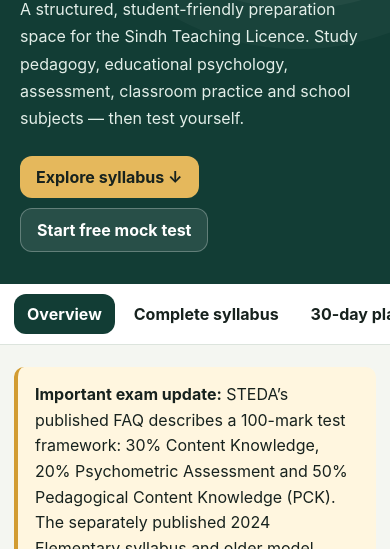
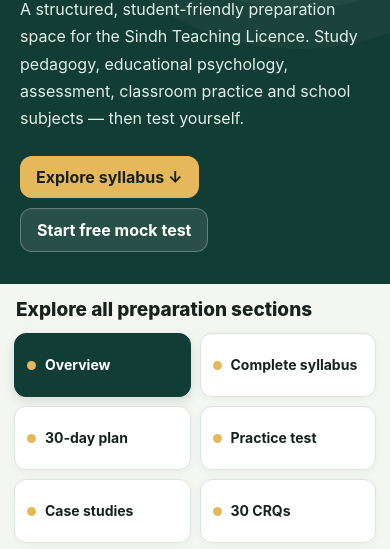
Before and after one commit to gahejodev/gahejodev.github.io, a plain HTML site: page teaching-licence/index.html in a window 390 px wide. Shown: the part 213-762 px from the top of the page. Drawn offline with Linux system fonts and the light colour scheme.

Commit message:
Redesign navigation as mobile-friendly section dashboard

```diff
--- a/teaching-licence/index.html
+++ b/teaching-licence/index.html
@@ -26,9 +26,15 @@
 button,.btn{font:inherit;cursor:pointer;border:0;border-radius:calc(12px*var(--site-radius-scale));padding:11px 16px;font-weight:750}
 .primary{background:var(--site-secondary);color:var(--site-on-secondary)}
 .ghost{background:#ffffff18;color:white;border:1px solid #ffffff45}
-nav{position:sticky;top:0;z-index:5;background:light-dark(#fff,#17231f);border-bottom:1px solid light-dark(#dce4dd,#34433d);display:flex;gap:6px;padding:10px max(14px,calc((100vw - 1120px)/2));overflow:auto}
-nav button{background:transparent;color:inherit;white-space:nowrap;padding:10px 13px}
-nav button.active{background:var(--site-primary);color:white}
+nav{position:relative;z-index:2;background:transparent;border:0;display:grid;grid-template-columns:repeat(3,minmax(0,1fr));gap:12px;padding:18px max(18px,calc((100vw - 1120px)/2))}
+nav:before{content:"Explore all preparation sections";grid-column:1/-1;font-size:clamp(18px,2.5vw,23px);font-weight:850;color:var(--site-on-background);padding:0 2px 2px}
+nav button{background:light-dark(#fff,#1a2722);color:inherit;white-space:normal;text-align:left;min-height:68px;padding:14px 15px;border:1px solid light-dark(#dce5dd,#405249);border-radius:14px;box-shadow:0 2px 8px #102b1a0a;display:flex;align-items:center;justify-content:flex-start;gap:9px;line-height:1.3;transition:transform .15s,border-color .15s,background .15s}
+nav button:before{content:"";display:block;flex:0 0 9px;width:9px;height:9px;border-radius:50%;background:var(--site-secondary)}
+nav button:active{transform:scale(.98)}
+nav button.active{background:var(--site-primary);color:white;border-color:var(--site-primary);box-shadow:0 4px 12px #123d3525}
+nav button.active:before{background:var(--site-secondary)}
+@media(max-width:720px){nav{grid-template-columns:repeat(2,minmax(0,1fr));gap:9px;padding:14px 14px 18px}nav button{min-height:64px;padding:12px;font-size:14px;border-radius:12px}nav:before{font-size:19px;padding-bottom:3px}}
+@media(max-width:360px){nav{gap:7px;padding-left:10px;padding-right:10px}nav button{font-size:13px;padding:10px;min-height:60px}}
 main{max-width:1120px;margin:auto;padding:28px 18px 70px}
 .notice{border-left:4px solid #d29c32;background:light-dark(#fff6df,#30291a);padding:15px 17px;border-radius:10px;line-height:1.6;margin:0 0 22px}
 .stats{display:grid;grid-template-columns:repeat(4,1fr);gap:12px;margin:20px 0}
@@ -73,7 +79,7 @@
  <p>A structured, student-friendly preparation space for the Sindh Teaching Licence. Study pedagogy, educational psychology, assessment, classroom practice and school subjects — then test yourself.</p>
  <div class="hero-actions"><button class="primary" onclick="show('syllabus')">Explore syllabus ↓</button><button class="ghost" onclick="show('practice')">Start free mock test</button></div>
 </header>
-<nav>
+<nav aria-label="Preparation sections">
  <button class="active" data-tab="home" onclick="show('home')">Overview</button>
  <button data-tab="syllabus" onclick="show('syllabus')">Complete syllabus</button>
  <button data-tab="plan" onclick="show('plan')">30-day plan</button>
```
